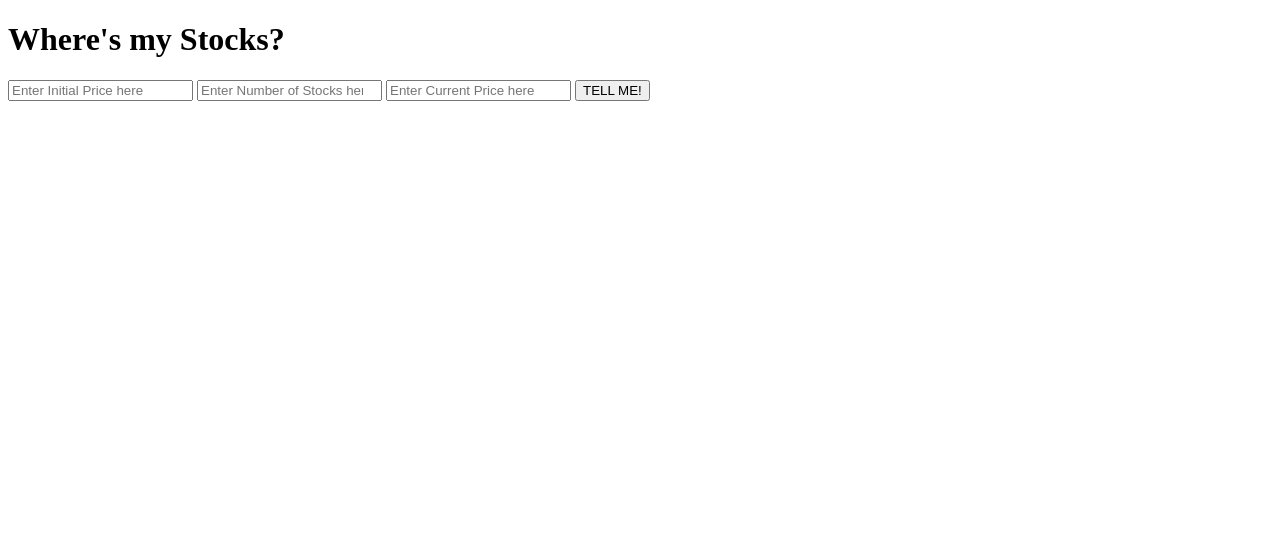
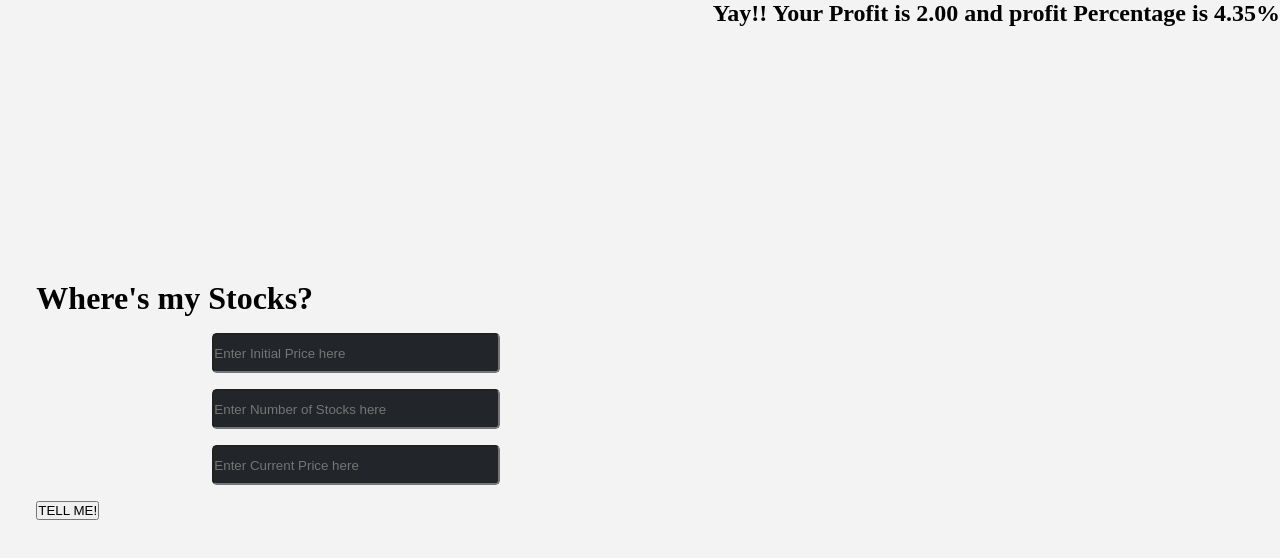
Before and after one commit to BijendraRaut/stock-profit--loss, a plain HTML site: page index.html in a window 1280 px wide. Drawn offline with Linux system fonts and the light colour scheme.

Commit message:
fix -css bug fix

```diff
--- a/index.html
+++ b/index.html
@@ -18,7 +18,9 @@
       </div>
 
       <div class="stock-ouput">
-        <h2 class="output-message"></h2>
+        <h2 class="output-message">
+          Yay!! Your Profit is 2.00 and profit Percentage is 4.35%
+        </h2>
       </div>
     </main>
   </body>
--- a/style.css
+++ b/style.css
@@ -0,0 +1,48 @@
+
+:root {
+    --primary-color: #f3f3f3;
+    --black-900: #1e2025;
+    --blue-600: #2563eb;
+    --black-800: #22252a;
+}
+
+* {
+    margin: 0;
+    padding: 0;
+    box-sizing: border-box;
+}
+
+body {
+    background-color: var(--primary-color);
+}
+
+main {
+    display: flex;
+    height: 100vh;
+}
+
+
+
+.stock-input {
+    width: 50%;
+    box-sizing: border-box;
+    margin: auto;
+
+}
+
+input {
+    background-color: var(--black-800);
+    border-radius: 0.3rem;
+    width: 45%;
+    height: 5vh;
+    display: block;
+    margin: 1rem auto;
+}
+
+.stock-output {
+    width: 50%;
+}
+
+button {
+    text-align: center;
+}
```
